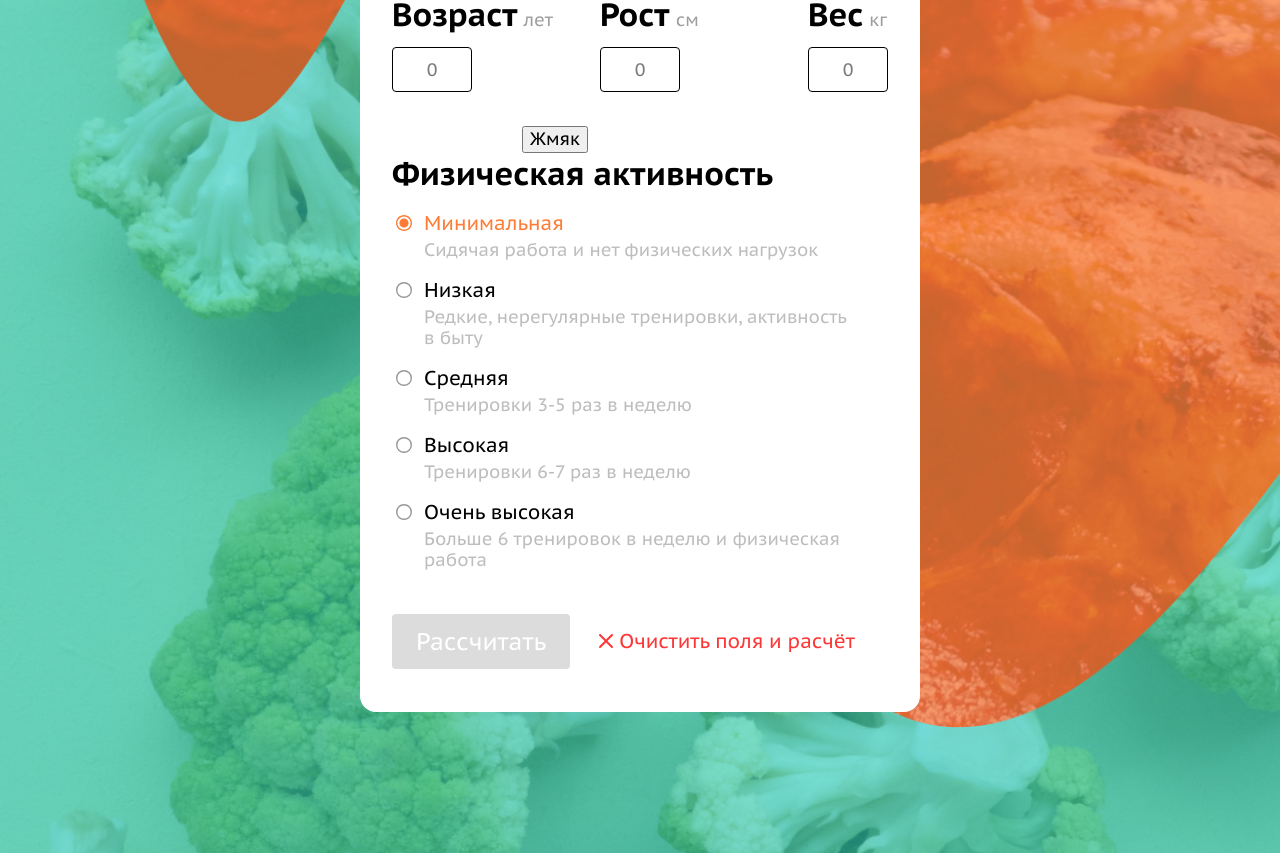
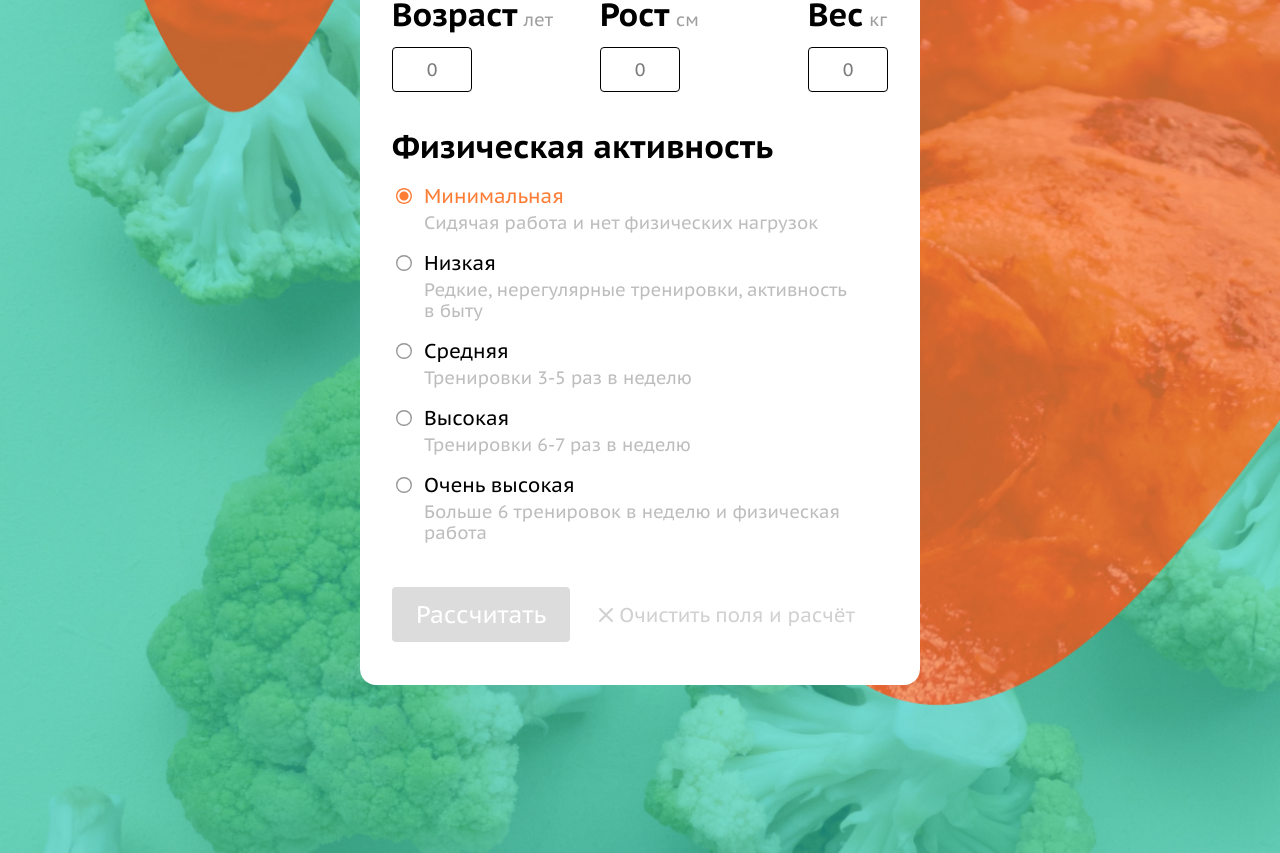
Before and after one commit to display-nice/calories-calc, a Vue app: page / in a window 1280 px wide. Shown: the part 340-1193 px from the top of the page. Built offline with nearby package versions, Linux system fonts and the light colour scheme.

Commit message:
testing some new ways

```diff
--- a/src/components/Form.vue
+++ b/src/components/Form.vue
@@ -1,11 +1,18 @@
 <template>
 	<form class="counter__form form" name="counter" action="#" method="post">
 		<form-phys-stats @physicalStats="recievePhysStats" />
-		<button style="margin-left: 130px" @click="this.testButton += 1">
+		<!-- <button style="margin-left: 130px" @click="this.testButton += 1">
 			Жмяк
-		</button>
-		<form-activity @activityCoeff="recieveActivityCoeff" />
-		<form-submit :stats="stats" @caloriesEmi="processCalories" />
+		</button> -->
+		<form-activity
+			:set-default="setDefault"
+			@activityCoeff="recieveActivityCoeff"
+		/>
+		<form-submit
+			:stats="stats"
+			@caloriesEmi="processCalories"
+			@clearEmi="processClear"
+		/>
 	</form>
 	<form-result :calories="calories" />
 </template>
@@ -28,10 +35,17 @@
 					weight: Number,
 				},
 				calories: {},
+				setDefault: false,
+				// defaultValues: {
+				// 	gender: "female",
+				// 	activity: "min",
+				// },
 				testButton: 0,
 			};
 		},
-
+		updated() {
+			console.log("отработал хук updated внутри Form");
+		},
 		methods: {
 			recieveActivityCoeff(data) {
 				this.stats.activityCoeff = data;
@@ -45,6 +59,11 @@
 			processCalories(calories) {
 				this.calories = calories;
 			},
+			processClear(data) {
+				this.setDefault = data;
+				// this.setDefault = false;
+				console.log("выполнился processClear, setDefault = ", this.setDefault);
+			},
 		},
 		// computed: {
 		// },
--- a/src/components/FormActivity.vue
+++ b/src/components/FormActivity.vue
@@ -6,6 +6,7 @@
 				<div class="radio__wrapper">
 					<input
 						@click="getActivityCoeff"
+						ref="activityMin"
 						id="activity-minimal"
 						name="activity"
 						value="min"
@@ -85,6 +86,9 @@
 
 <script>
 	export default {
+		props: {
+			setDefault: Boolean,
+		},
 		data() {
 			return {
 				activityCoeff: 1.2,
@@ -117,6 +121,17 @@
 			// increase() {
 			// }
 		},
+		watch: {
+			setDefault(newValue) {
+				console.log(
+					"в Activity пришли пропсы и сработал вотчер, setDefault = ",
+					this.setDefault
+				);
+				if (newValue) {
+					this.$refs.activityMin.checked = true;
+				}
+			},
+		},
 	};
 </script>
 
--- a/src/components/FormSubmit.vue
+++ b/src/components/FormSubmit.vue
@@ -15,7 +15,7 @@
 			class="form__reset-button"
 			name="reset"
 			type="reset"
-			:disabled="clearBtnActive"
+			:disabled="clearBtnDisabled"
 		>
 			<svg
 				width="24"
@@ -47,15 +47,15 @@
 		data() {
 			return {
 				calcBtnActive: false,
-				clearBtnActive: false,
+				clearBtnDisabled: true,
 				calories: {},
+				defaultValues: {
+					gender: "female",
+					activity: "min",
+				},
 			};
 		},
 		methods: {
-			// customClick() {
-			// 	let someElement = this.$el.querySelector(".form__submit-button");
-			// 	console.log(someElement);
-			// },
 			count() {
 				let N = Math.round(
 					(10 * this.stats.weight +
@@ -71,6 +71,11 @@
 				this.calories.max = Math.round(N + 0.15 * N); // ккал для набора веса
 				this.$emit("caloriesEmi", this.calories);
 			},
+			// clear() {
+			// 	// this.clearBtnDisabled = true;
+			// 	// this.$emit("clearEmi", true);
+			// 	// this.$emit("clearEmi", false);
+			// },
 		},
 		watch: {
 			stats: {
@@ -85,6 +90,9 @@
 					statsFilled === values.length
 						? (this.$refs.calcBtn.disabled = false)
 						: (this.$refs.calcBtn.disabled = true);
+					statsFilled >= 3
+						? (this.clearBtnDisabled = false)
+						: (this.clearBtnDisabled = true);
 				},
 				deep: true,
 			},
```
Also changed, not shown: src/components/FormPhysStats.vue (+5 -2 lines).
